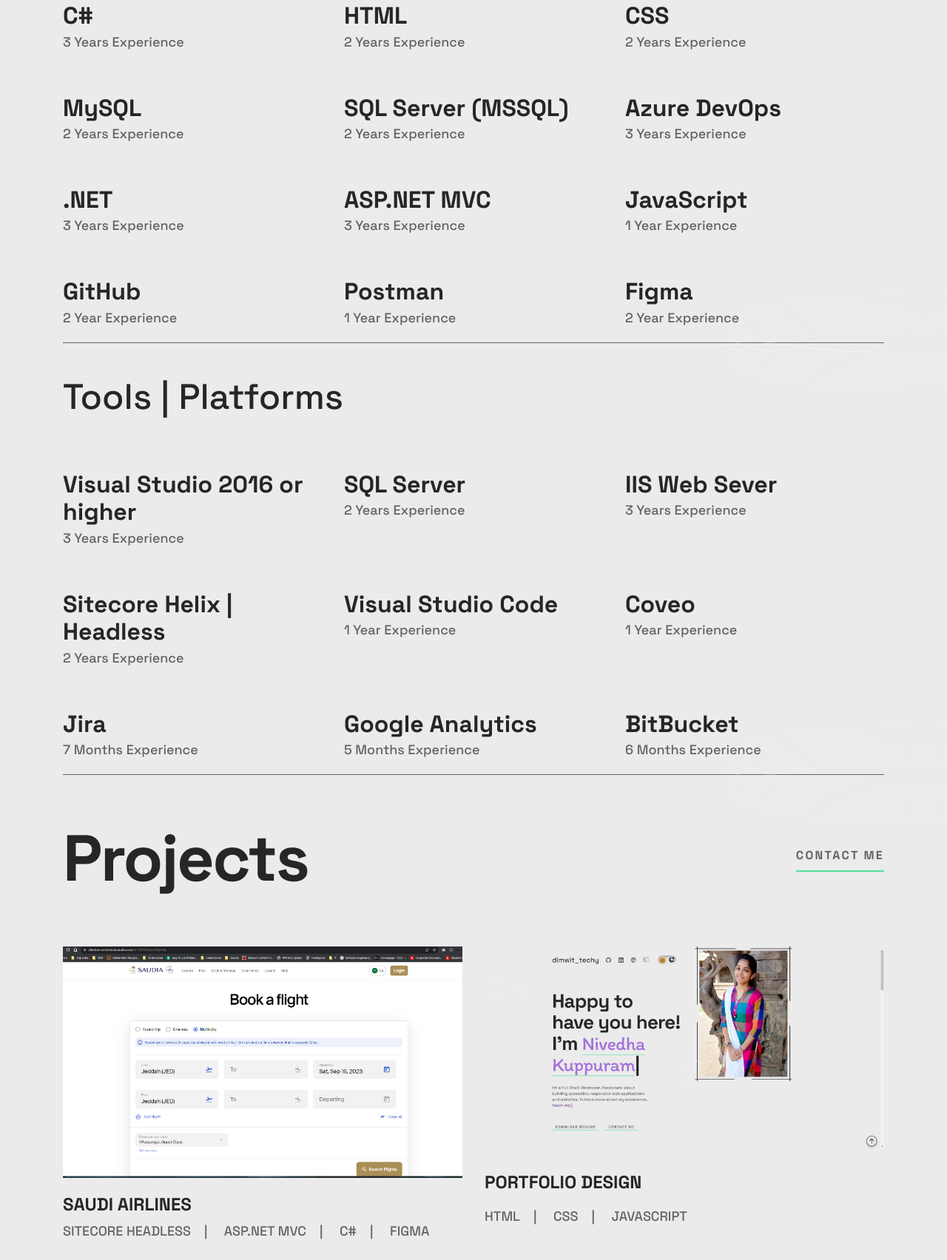
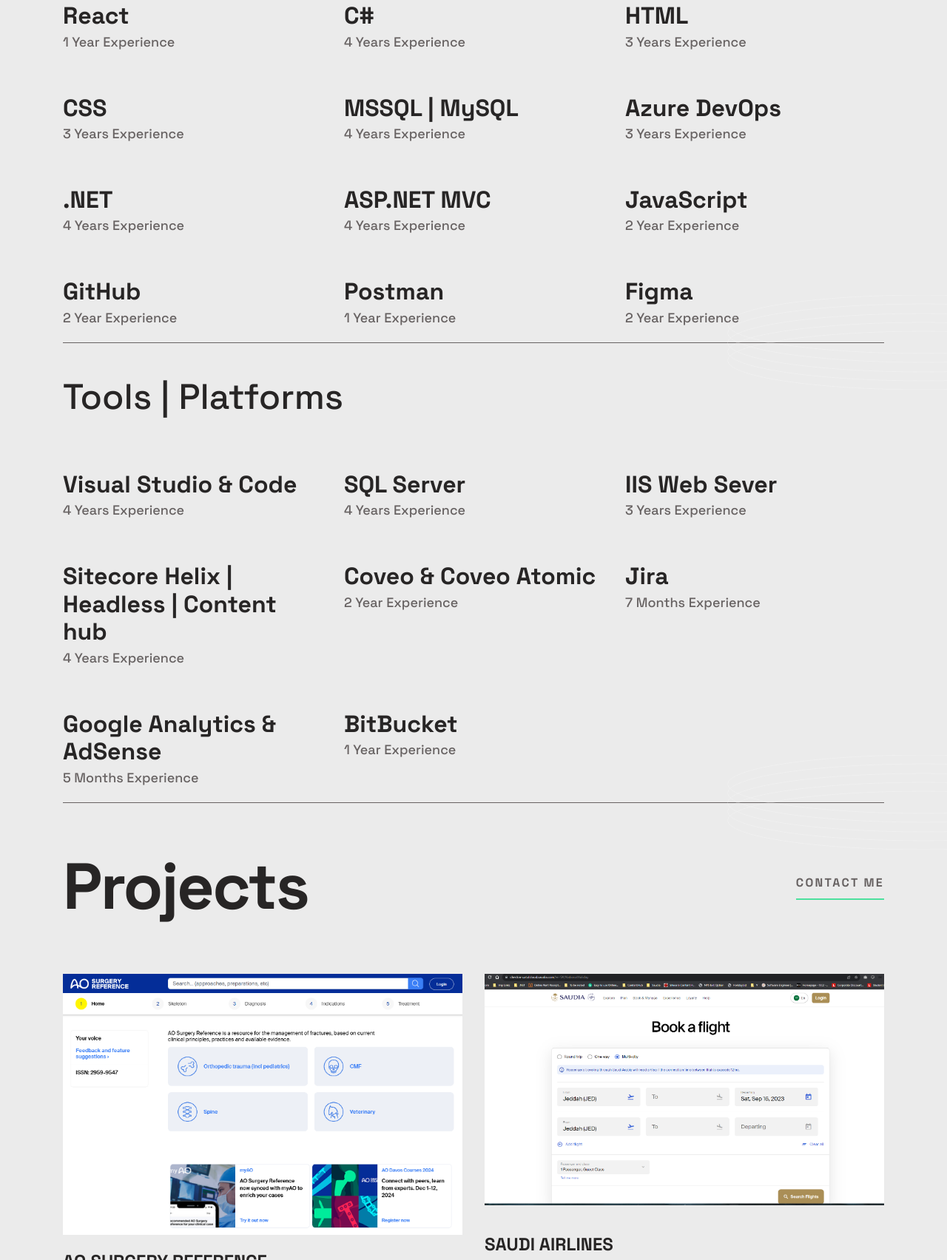
Before and after one commit to nivitek/portfolio, a plain HTML site: page index.html in a window 1280 px wide. Shown: the part 1096-2800 px from the top of the page at 74% size. Drawn offline with nearby package versions, Linux system fonts and the light colour scheme.

Commit message:
Updating the portfolio details

```diff
--- a/index.html
+++ b/index.html
@@ -110,7 +110,7 @@
                             I'm <span class="textdec" style="font-family: 'Itim', cursive; font-weight:300;"></span>
                         </h1>
                         <p class="hero__description">
-                            I'm a Full Stack Developer who handles both .NET and Web Technologies. Passionate about
+                            I'm a Full Stack Developer who handles React, .NET and Web Technologies. Passionate about
                             building accessible, responsive web applications and websites.
                         </p>
                         <a href="./assets/images/Nivi_Resume4.pdf" title="Nivi_Resume" download="Nivi_Resume.pdf" class="hero__contact underline">Download Resume</a>
@@ -131,24 +131,24 @@
             <div class="skills__topics" id="skills">Skills</div>
             <div class="skills__wrapper">
                 <div class="skills__item">
+                    <h3 class="skills__title">React</h3>
+                    <p class="skills__description">1 Year Experience</p>
+                </div>
+                <div class="skills__item">
                     <h3 class="skills__title">C#</h3>
+                    <p class="skills__description">4 Years Experience</p>
+                </div>
+                <div class="skills__item">
+                    <h3 class="skills__title">HTML</h3>
                     <p class="skills__description">3 Years Experience</p>
                 </div>
                 <div class="skills__item">
-                    <h3 class="skills__title">HTML</h3>
-                    <p class="skills__description">2 Years Experience</p>
+                    <h3 class="skills__title">CSS</h3>
+                    <p class="skills__description">3 Years Experience</p>
                 </div>
                 <div class="skills__item">
-                    <h3 class="skills__title">CSS</h3>
-                    <p class="skills__description">2 Years Experience</p>
-                </div>
-                <div class="skills__item">
-                    <h3 class="skills__title">MySQL</h3>
-                    <p class="skills__description">2 Years Experience</p>
-                </div>
-                <div class="skills__item">
-                    <h3 class="skills__title">SQL Server (MSSQL)</h3>
-                    <p class="skills__description">2 Years Experience</p>
+                    <h3 class="skills__title">MSSQL | MySQL</h3>
+                    <p class="skills__description">4 Years Experience</p>
                 </div>
                 <div class="skills__item">
                     <h3 class="skills__title">Azure DevOps</h3>
@@ -156,15 +156,15 @@
                 </div>
                 <div class="skills__item">
                     <h3 class="skills__title">.NET</h3>
-                    <p class="skills__description">3 Years Experience</p>
+                    <p class="skills__description">4 Years Experience</p>
                 </div>
                 <div class="skills__item">
                     <h3 class="skills__title">ASP.NET MVC</h3>
-                    <p class="skills__description">3 Years Experience</p>
+                    <p class="skills__description">4 Years Experience</p>
                 </div>
                 <div class="skills__item">
                     <h3 class="skills__title">JavaScript</h3>
-                    <p class="skills__description">1 Year Experience</p>
+                    <p class="skills__description">2 Year Experience</p>
                 </div>
                 <div class="skills__item">
                     <h3 class="skills__title">GitHub</h3>
@@ -189,40 +189,36 @@
             <div class="skills__topics">Tools | Platforms</div>
             <div class="skills__wrapper">
                 <div class="skills__item">
-                    <h3 class="skills__title">Visual Studio 2016 or higher</h3>
-                    <p class="skills__description">3 Years Experience</p>
+                    <h3 class="skills__title">Visual Studio & Code</h3>
+                    <p class="skills__description">4 Years Experience</p>
                 </div>
                 <div class="skills__item">
                     <h3 class="skills__title">SQL Server</h3>
-                    <p class="skills__description">2 Years Experience</p>
+                    <p class="skills__description">4 Years Experience</p>
                 </div>
                 <div class="skills__item">
                     <h3 class="skills__title">IIS Web Sever</h3>
                     <p class="skills__description">3 Years Experience</p>
                 </div>
                 <div class="skills__item">
-                    <h3 class="skills__title">Sitecore Helix | Headless</h3>
-                    <p class="skills__description">2 Years Experience</p>
+                    <h3 class="skills__title">Sitecore Helix | Headless | Content hub</h3>
+                    <p class="skills__description">4 Years Experience</p>
                 </div>
                 <div class="skills__item">
-                    <h3 class="skills__title">Visual Studio Code</h3>
-                    <p class="skills__description">1 Year Experience</p>
-                </div>
-                <div class="skills__item">
-                    <h3 class="skills__title">Coveo</h3>
-                    <p class="skills__description">1 Year Experience</p>
+                    <h3 class="skills__title">Coveo & Coveo Atomic</h3>
+                    <p class="skills__description">2 Year Experience</p>
                 </div>
                 <div class="skills__item">
                     <h3 class="skills__title">Jira</h3>
                     <p class="skills__description">7 Months Experience</p>
                 </div>
                 <div class="skills__item">
-                    <h3 class="skills__title">Google Analytics</h3>
+                    <h3 class="skills__title">Google Analytics & AdSense</h3>
                     <p class="skills__description">5 Months Experience</p>
                 </div>
                 <div class="skills__item">
                     <h3 class="skills__title">BitBucket</h3>
-                    <p class="skills__description">6 Months Experience</p>
+                    <p class="skills__description">1 Year Experience</p>
                 </div>
             </div>
             <img class="skills__rings"
@@ -236,6 +232,29 @@
                 <div class="projects__grid">
                     <h2 class="projects__headline header-xl" id="projects">Projects</h2>
                     <a href="mailto:nivedhageetha99@gmail.com" class="projects__contact underline">Contact me</a>
+                    <div class="projects__item">
+                        <picture class="projects__picture">
+                            <source media="(min-width: 62.5em)"
+                                    srcset="./assets/images/AO.png" />
+                            <img class="projects__image"
+                                 src="./assets/images/AO.png"
+                                 alt="screenshot of AO website"
+                                 width-="343"
+                                 height="253" />
+                        </picture>
+                        <h3 class="projects__name">AO Surgery Reference</h3>
+                        <p class="projects__tags">
+                            <span>Sitecore Headless & Helix</span><span>|</span>
+                            <span>Coveo Atomic</span><span>|</span>
+                            <span>React & TypeScript</span><span>|</span>
+                            <span>ASP.NET MVC</span><span>|</span>
+                            <span>C#</span><span>|</span>
+                            <span>JavaScript</span>
+                        </p>
+                        <div class="projects__links">
+                            <a href="https://surgeryreference.aofoundation.org/" target="_blank" class="underline">View Project</a>
+                        </div>
+                    </div>
                     <div class="projects__item">
                         <picture class="projects__picture">
                             <source media="(min-width: 62.5em)"
```
Also changed, not shown: assets/images/AO.png (added).
